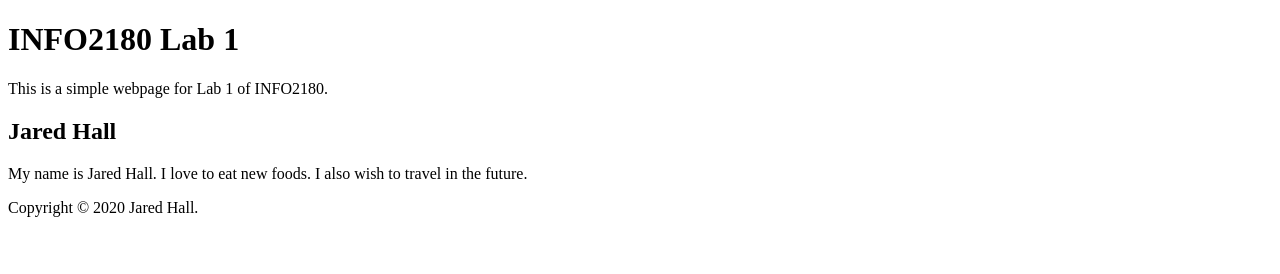
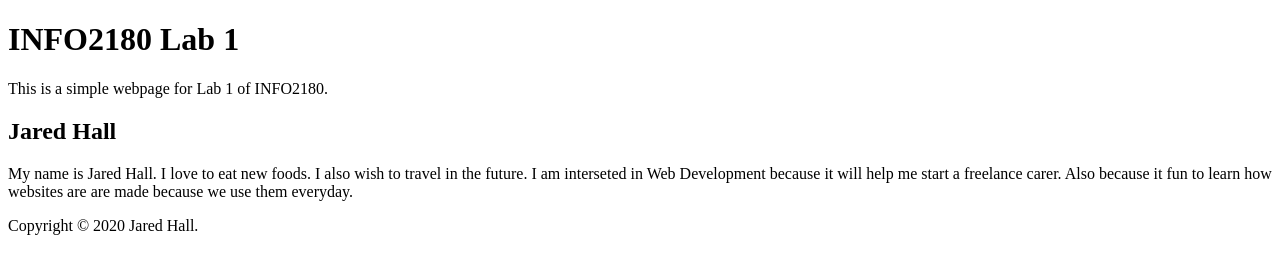
Before and after one commit to JaredHall101/info2180-lab1, a plain HTML site: page index.html in a window 1280 px wide. Drawn offline with Linux system fonts and the light colour scheme.

Commit message:
Editied index.html

```diff
--- a/index.html
+++ b/index.html
@@ -13,7 +13,7 @@
  </header>
  <main>
  <h2>Jared Hall</h2>
- <p>My name is Jared Hall. I love to eat new foods. I also wish to travel in the future.</p>
+ <p>My name is Jared Hall. I love to eat new foods. I also wish to travel in the future. I am interseted in Web Development because it will help me start a freelance carer. Also because it fun to learn how websites are are made because we use them everyday. </p>
  </main>
  <footer>
  <p>Copyright &copy; 2020 Jared Hall.</p>
```
